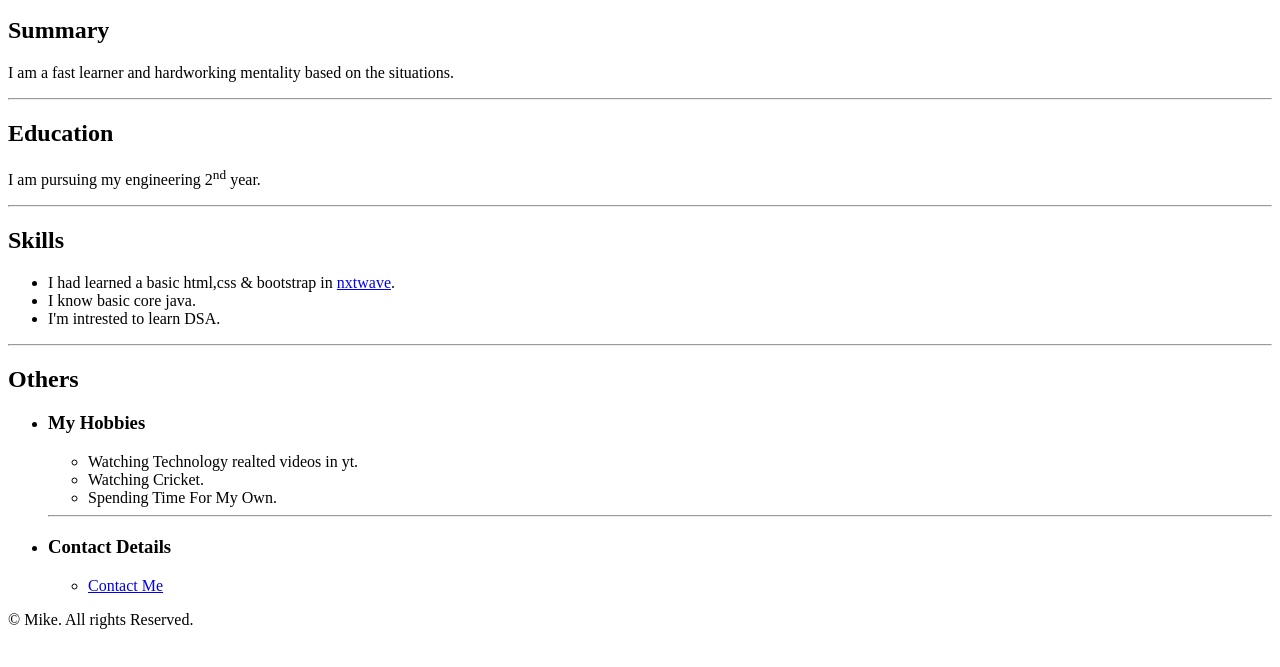
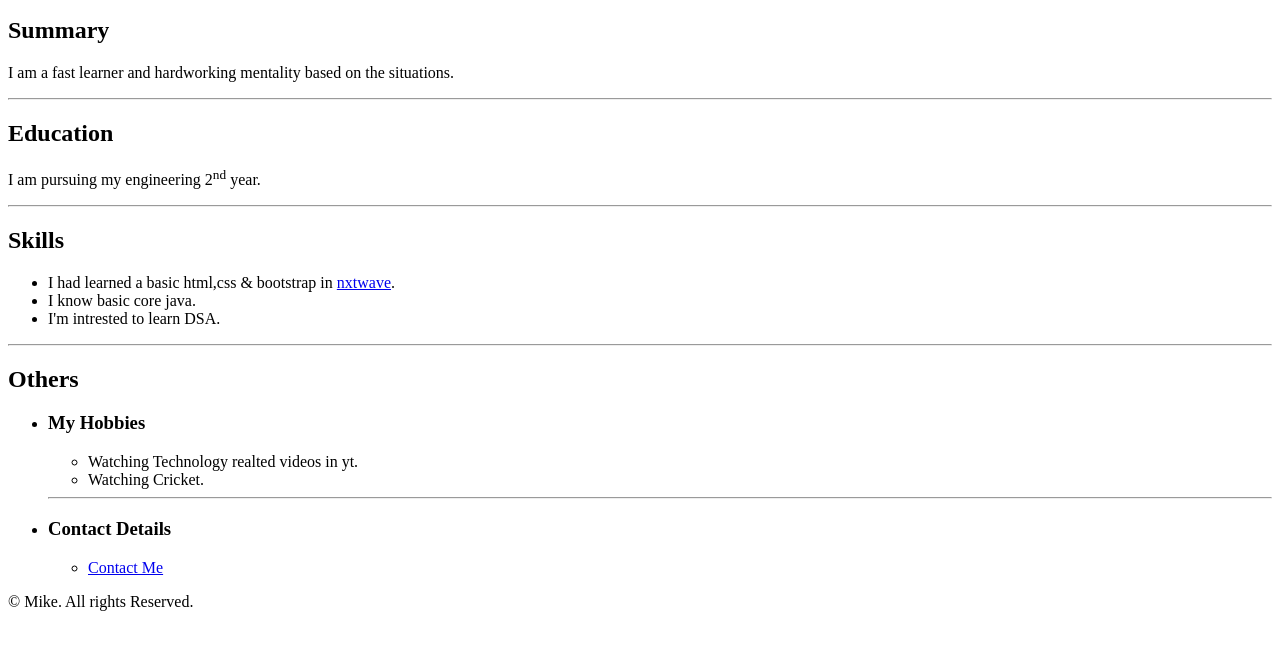
Before and after one commit to Ch-Mukesh/Capstone, a plain HTML site: page index.html in a window 1280 px wide. Shown: the part 101-768 px from the top of the page. Drawn offline with Linux system fonts and the light colour scheme.

Commit message:
Update index.html

```diff
--- a/index.html
+++ b/index.html
@@ -29,7 +29,7 @@
                 <ul>
                     <li>Watching Technology realted videos in yt.</li>
                     <li>Watching Cricket.</li>
-                    <li>Spending Time For My Own.</li>
+
                 </ul>
             </li>
         <hr/>
```
